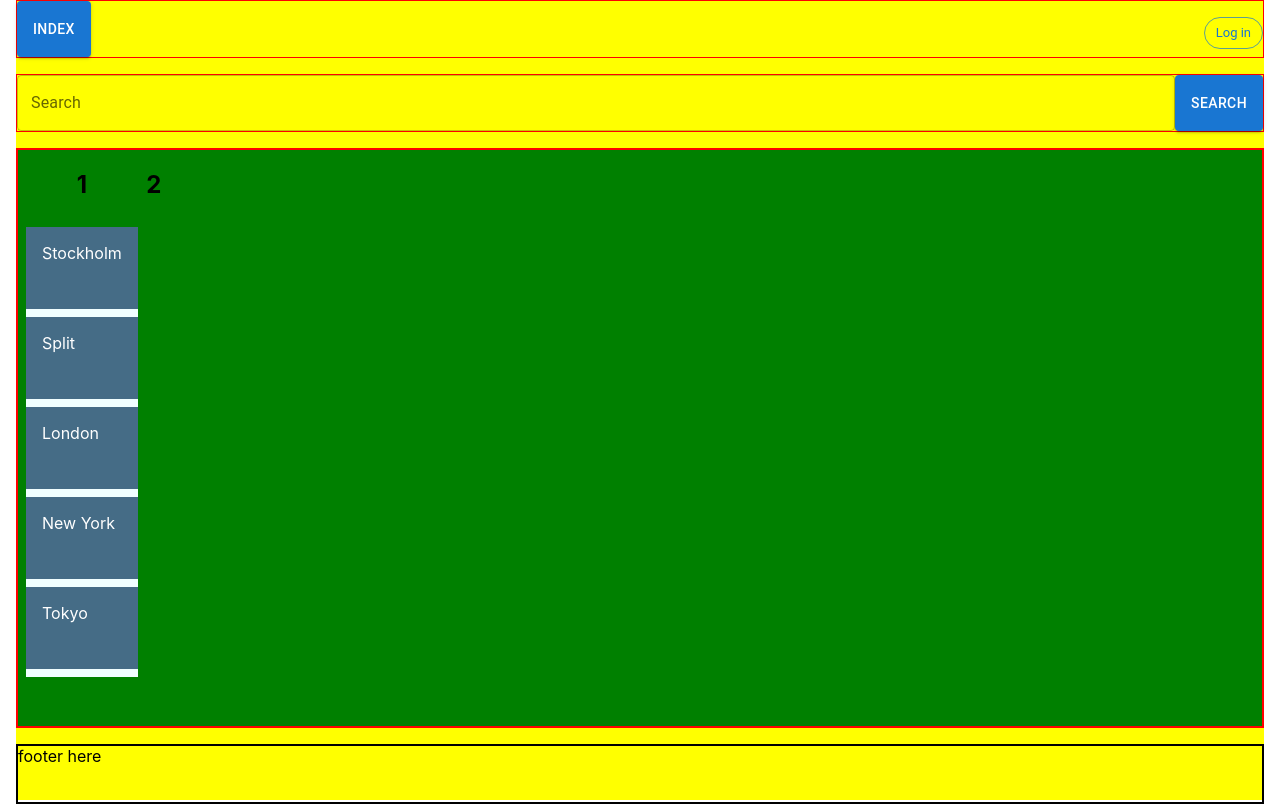
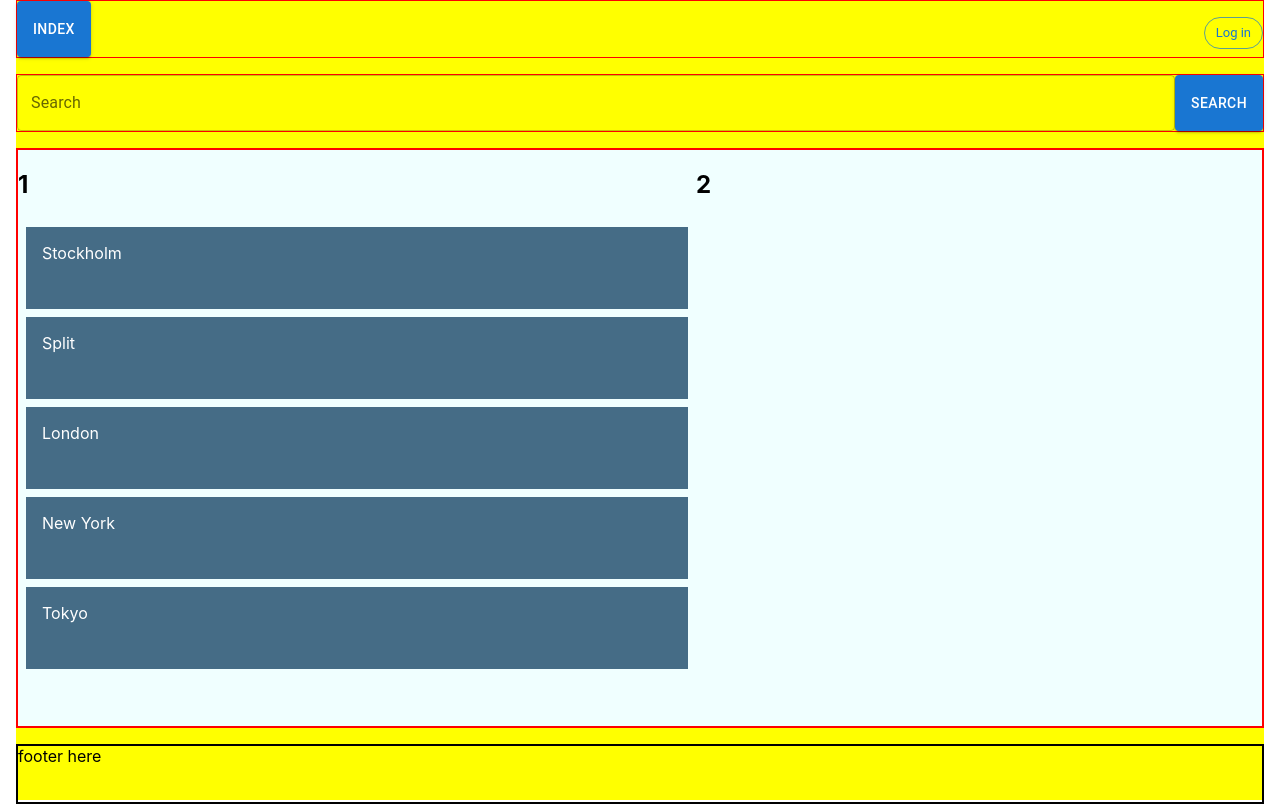
Before and after one commit to GoranAviani/react_apollo_client_3_cache, a React (Create React App) app: page / in a window 1280 px wide. Built offline with nearby package versions, Linux system fonts and the light colour scheme.

Commit message:
changing keys

```diff
--- a/src/components/WeatherBoard/css/Column.css
+++ b/src/components/WeatherBoard/css/Column.css
@@ -1,5 +1,7 @@
 .column {
     display: flex;
     flex-direction: column;
+    height: 100%;
+    flex-grow: 1;
     background: azure;
 }
--- a/src/components/WeatherBoard/css/weatherBoard.css
+++ b/src/components/WeatherBoard/css/weatherBoard.css
@@ -2,7 +2,6 @@
     display: flex;
     background: green;
     height: 100%;
-    width: 100%;
 }
 
 @media screen and (max-width: 600px) {
--- a/src/components/WeatherBoard/partials/Column.js
+++ b/src/components/WeatherBoard/partials/Column.js
@@ -7,13 +7,8 @@ import '../css/Column.css'
 const Column = ({columnKey, columnValue, index}) => {
 
     return (
-        <div
-            style={{
-                display: "flex",
-                flexDirection: "column",
-                alignItems: "center"
-            }}
-            key={columnKey}
+        <div className="column"
+             key={columnKey}
         >
             <h2>{columnValue.name}</h2>
             <div style={{margin: 8}}>
```
